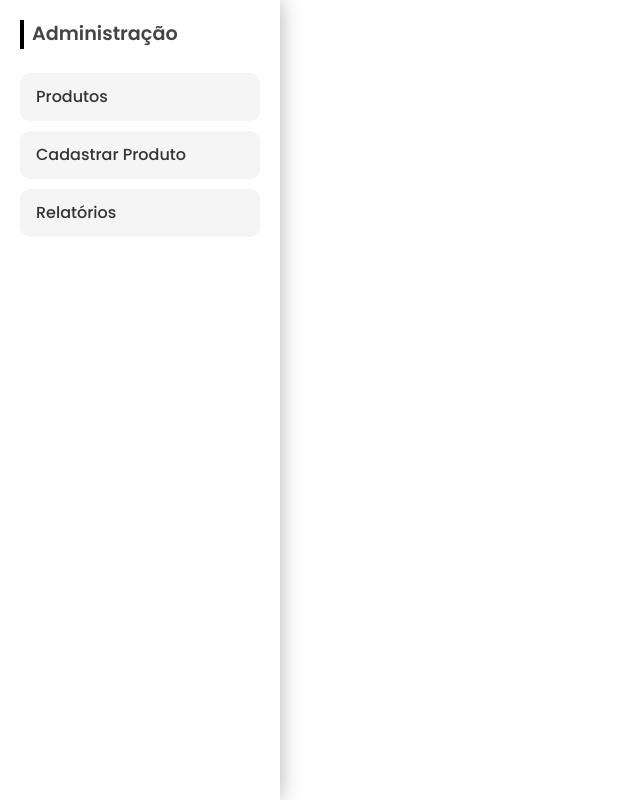
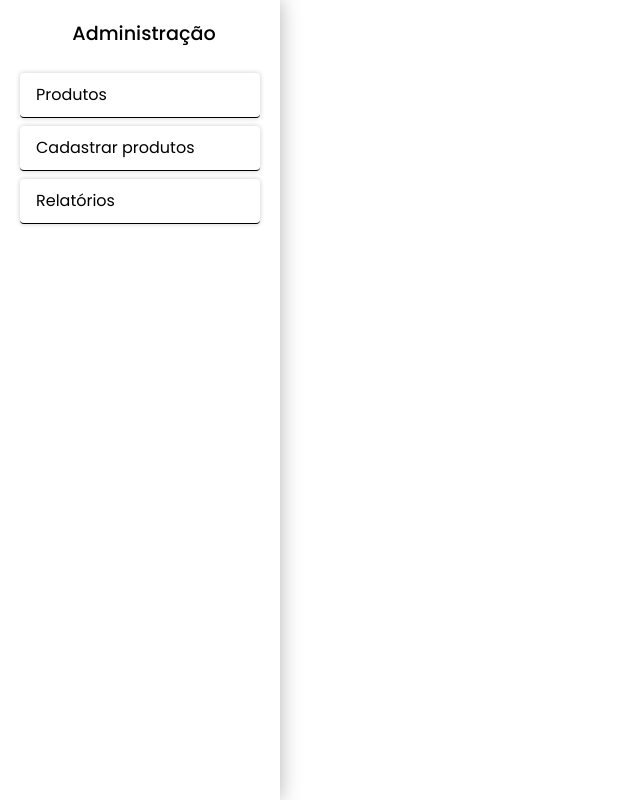
Before and after one commit to RodriggoAlves/Shoppix, a React (Create React App) app: page /Admin in a window 1280 px wide. Shown: the whole page, without its empty margins (0-640 px from the left). Built offline with nearby package versions, Linux system fonts and the light colour scheme.

Commit message:
Adicionado o menu de administrador

```diff
--- /dev/null
+++ b/src/componentes/Menu/MenuAdministador/ItensMenu/Link.css
@@ -0,0 +1,17 @@
+.opcoes-menu{
+    cursor: pointer;
+    display: block;
+    padding: 10px 16px;
+    background-color: #ffffff;
+    box-shadow: 0 0 5px rgba(0, 0, 0, 0.2);
+    color: #000000;
+    border-radius: 4px;
+    text-decoration: none;
+    font-family: 'Poppins', sans-serif;
+    border-bottom: 1px solid #000000;
+    margin-top: 8px;
+}
+.opcoes-menu:hover{
+    transition: 0.1s;
+    transform: scale(1.1);
+}
--- /dev/null
+++ b/src/componentes/Menu/MenuAdministador/ItensMenu/Link.js
@@ -0,0 +1,16 @@
+import React from 'react';
+import { Link as ReactRouterLink} from 'react-router-dom'
+import './Link.css'
+
+function Link ({text, to, ...props} ) {
+    return(
+
+        <ReactRouterLink to={to} className='opcoes-menu'{...props}>
+            {text}
+        </ReactRouterLink>
+
+    )
+}
+
+
+export default Link;
--- a/src/pages/Administracao/Administracao.css
+++ b/src/pages/Administracao/Administracao.css
@@ -1,5 +1,5 @@
 .menu{
-    background-color: rgb(255, 255, 255);
+    background-color: #ffffff;
     box-shadow: 0 0 20px rgba(0, 0, 0, 0.3);
     width: 280px;
     height: 100vh;
@@ -7,24 +7,13 @@
 }
 
 .titulo-menu{
+    display: flex;
+    align-items: center;
+    justify-content: center;
     font-family: 'Poppins', sans-serif;
-  font-size: 1.2rem;
-  font-weight: 600;
-  color: #444;
-  margin-bottom: 1.5rem;
-  padding-left: 8px;
-  border-left: 4px solid #000000;
-
+    font-size: 1.2rem;
+    font-weight: 500;
+    color: #000000;
+    margin-bottom: 1.5rem;
+    padding-left: 8px;
 }
-.opcoes-menu{
-    display: block;
-    padding: 12px 16px;
-    background-color: #f5f5f5;
-    color: #333;
-    text-decoration: none;
-    font-family: 'Poppins', sans-serif;
-    border-radius: 10px;
-    transition: all 0.3s ease;
-    font-weight: 500;
-    margin-top: 10px;
-}
--- a/src/pages/Administracao/Administracao.jsx
+++ b/src/pages/Administracao/Administracao.jsx
@@ -1,17 +1,21 @@
 import './Administracao.css'
-
-const ItensMenu = ['Produtos', 'Cadastrar Produto', 'Relatórios']
+import '../../componentes/Menu/MenuAdministador/ItensMenu/Link'
+import '../../componentes/Menu/MenuAdministador/ItensMenu/Link'
+import Link from '../../componentes/Menu/MenuAdministador/ItensMenu/Link';
 
 function Administracao() {
   return (
+
     <div className='menu'>
+
       <h2 className="titulo-menu">Administração</h2>
 
-      {ItensMenu.map((texto, index) => (
-        <a key={index} className="opcoes-menu">{texto}</a>
-      ))}
+      <Link text={"Produtos"} to="/"/>
+      <Link text={"Cadastrar produtos"} to="/cadastrar-produto"/>
+      <Link text={"Relatórios"} to="/relatorios"/>
 
     </div>
+
   );
 }
 
--- a/src/pages/CadastrarProduto/CadastrarProduto.jsx
+++ b/src/pages/CadastrarProduto/CadastrarProduto.jsx
@@ -1,12 +1,13 @@
+import { Form } from 'react-router-dom';
 import Botao from '../../componentes/Botao/Botao';
 import CampoTexto from '../../componentes/CampoTexto/CampoTexto'
+import Formulario from '../../componentes/Formulario/Formulario';
 import './CadastrarProduto.css'
 
 function CadastrarProduto ( ) {
     return (
 
-        <form className='formulario'>
-
+        <Formulario>
             <h2 className='titulo'>Cadastrar Produto</h2>
 
             <CampoTexto type='text' placeholder='Nome do produto'/>
@@ -15,8 +16,8 @@ function CadastrarProduto ( ) {
             <CampoTexto type='text' placeholder='Descrição do produto'/>
 
             <Botao>Cadastrar Produto</Botao>
+        </Formulario>
 
-        </form>
     )
 }
 
```
